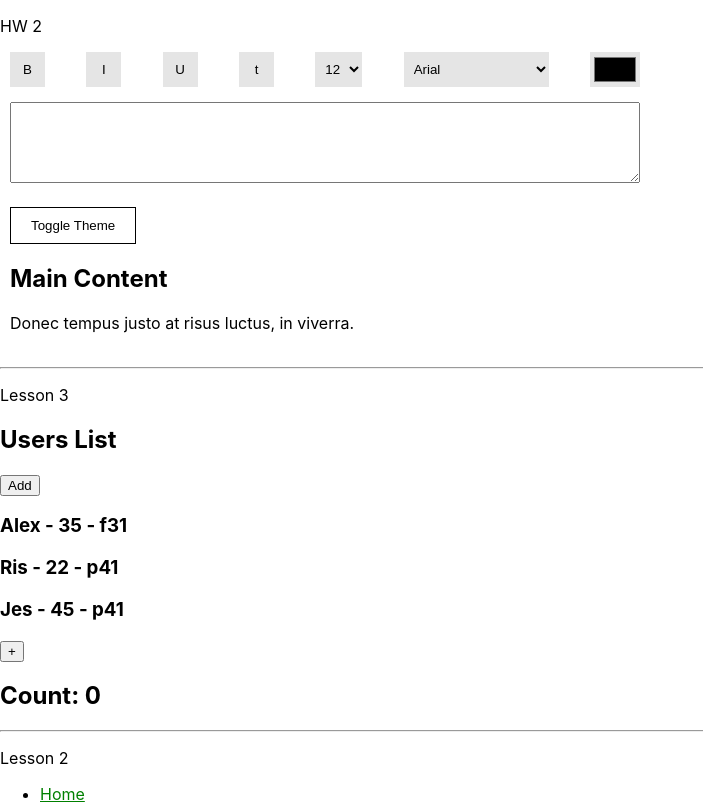
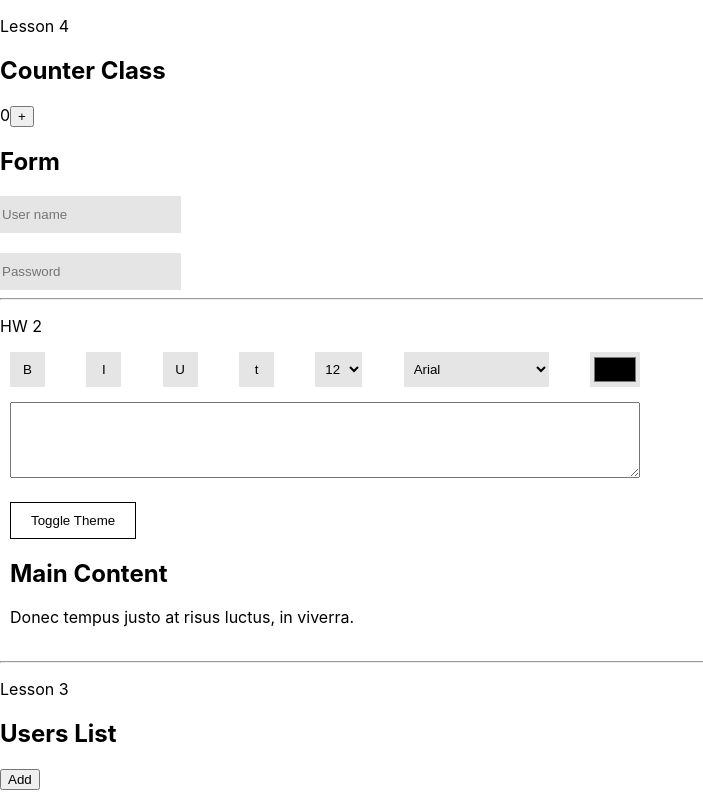
Before and after one commit to DaniilSob2004/FirstProject_React, a React (Create React App) app: page / in a window 1280 px wide. Shown: the top 804 px of the page, without its empty margins (0-703 px from the left). Built offline with nearby package versions, Linux system fonts and the light colour scheme.

Commit message:
Added form and modified hw2

```diff
--- a/src/App.css
+++ b/src/App.css
@@ -1,3 +1,7 @@
 .row {
   background-color: rgb(225, 255, 170);
 }
+
+.error {
+    color: red;
+}
--- a/src/App.js
+++ b/src/App.js
@@ -14,10 +14,19 @@ import NotFound from './less2/NotFound'
 import Navigation from './less2/Navigation'
 import UserList from './less3/UserList'
 import Counter from './less3/Counter'
+import CounterClass from './less4/CounterClass'
+import Form1 from './less4/Form1'
 
 function App() {
   return (
     <>
+      <div>
+        <p>Lesson 4</p>
+        <CounterClass/>
+        <Form1/>
+      </div>
+      <hr/>
+
       <div>
         <p>HW 2</p>
         <TextEditor/>
--- a/src/hw/TextEditor/TextEditor.jsx
+++ b/src/hw/TextEditor/TextEditor.jsx
@@ -2,73 +2,92 @@ import { React, useState } from 'react'
 import classes from './TextEditor.module.css'
 
 function TextEditor() {
-    const [isBold, setIsBold] = useState(false);
-    const [isItalic, setIsItalic] = useState(false);
-    const [isUnderline, setIsUnderline] = useState(false);
-    const [isUppercase, setIsUppercase] = useState(false);
+    const [editorState, setEditorState] = useState({
+        isBold: false,
+        isItalic: false,
+        isUnderline: false,
+        isUppercase: false,
+        fontSize: 12,
+        color: '',
+        font: 'Arial'
+    });
+    const fontSizeArr = [12, 24, 32, 64];
+    const fontArr = [
+        'Arial',
+        'Times New Roman',
+        'Helvetica',
+        'Verdana'
+    ];
 
-    function boldClick() {
-        setIsBold(isBold => !isBold);
-    }
+    const toggleStyle = style => {
+        setEditorState(prevState => ({
+            ...prevState,  // копируем состояние
+            [style]: !prevState[style]  // меняем bool значение
+        }));
+    };
 
-    function italicClick() {
-        setIsItalic(isItalic => !isItalic);
-    }
-
-    function underlineClick() {
-        setIsUnderline(isUnderline => !isUnderline);
-    }
-
-    function uppercaseClick() {
-        setIsUppercase(isUppercase => !isUppercase);
-    }
+    const handleChange = e => {
+        setEditorState(prevState => ({
+            ...prevState,  // копируем состояние
+            [e.target.name]: e.target.value  // меняем значение
+        }));
+    };
 
     return (
         <div className={classes.container}>
             <div className={classes.panelBlock}>
                 <button
-                    onClick={boldClick}
-                    className={`${isBold && classes.bold}`}>B
+                    onClick={() => toggleStyle('isBold')}
+                    className={`${editorState.isBold && classes.bold}`}>B
                 </button>
                 <button
-                    onClick={italicClick}
-                    className={`${isItalic && classes.italic}`}>I
+                    onClick={() => toggleStyle('isItalic')}
+                    className={`${editorState.isItalic && classes.italic}`}>I
                 </button>
                 <button
-                    onClick={underlineClick}
-                    className={`${isUnderline && classes.underline}`}>U
+                    onClick={() => toggleStyle('isUnderline')}
+                    className={`${editorState.isUnderline && classes.underline}`}>U
                 </button>
                 <button
-                    onClick={uppercaseClick}
-                    className={`${isUppercase && classes.uppercase}`}>t
+                    onClick={() => toggleStyle('isUppercase')}
+                    className={`${editorState.isUppercase && classes.uppercase}`}>t
                 </button>
 
-                <select>
-                    <option value="12">12</option>
-                    <option value="24">24</option>
-                    <option value="32">32</option>
-                    <option value="64">64</option>
+                <select
+                  onChange={handleChange}
+                  name="fontSize"
+                  value={editorState.fontSize}>
+                    { fontSizeArr.map(value => <option key={value} value={value}>{value}</option>) }
                 </select>
 
-                <select>
-                    <option value="Arial">Arial</option>
-                    <option value="Times New Roman">Times New Roman</option>
-                    <option value="Helvetica">Helvetica</option>
-                    <option value="Verdana">Verdana</option>
+                <select
+                  onChange={handleChange}
+                  name="font"
+                  value={editorState.font}>
+                    { fontArr.map(value => <option key={value} value={value}>{value}</option>) }
                 </select>
 
-                <input type="color" />
+                <input
+                    type="color"
+                    onChange={handleChange}
+                    name="color"
+                    value={editorState.color} />
             </div>
             <textarea
                 rows="5"
                 className={`${classes.texteditor}
-                            ${isBold ? classes.bold : ''}
-                            ${isItalic ? classes.italic : ''}
-                            ${isUnderline && classes.underline}
-                            ${isUppercase && classes.uppercase}`}>
+                            ${editorState.isBold && classes.bold}
+                            ${editorState.isItalic && classes.italic}
+                            ${editorState.isUnderline && classes.underline}
+                            ${editorState.isUppercase && classes.uppercase}`}
+                style={{
+                    fontSize: `${editorState.fontSize}px`,
+                    color: `${editorState.color}`,
+                    fontFamily: `${editorState.font}`,
+                }}>
             </textarea>
         </div>
-    )
+    );
 }
 
 export default TextEditor
--- /dev/null
+++ b/src/less4/CounterClass.jsx
@@ -0,0 +1,27 @@
+import React, { PureComponent } from 'react'
+
+class CounterClass extends PureComponent {
+    constructor(props) {
+        super(props)
+
+        this.state = {
+            count: 0
+        }
+    }
+
+    plus() {
+        this.setState({count: this.state.count + 1});
+    }
+
+    render() {
+        return (
+            <>
+                <h2>Counter Class</h2>
+                <span>{this.state.count}</span>
+                <button onClick={() => this.plus()}>+</button>
+            </>
+        )
+    }
+}
+
+export default CounterClass
--- /dev/null
+++ b/src/less4/Form1.jsx
@@ -0,0 +1,72 @@
+import { React, PureComponent } from 'react'
+import '../App.css'
+
+class Form1 extends PureComponent {
+    constructor(props) {
+        super(props)
+
+        this.state = {
+            userName: "",
+            password: "",
+            isValid: {
+                userName: {
+                    pattern: /^\w{6,20}$/,
+                    flag: true
+                },
+                password: {
+                    pattern: /^\w{5,15}$/,
+                    flag: true
+                },
+            }
+        }
+    }
+
+    changeInputName = (e) => {
+        this.setState({[e.target.name]: e.target.value});
+    }
+
+    validate = (e) => {
+        const { name, value } = e.target;
+        let fieldInfo = this.state.isValid[name];
+        const isValid = fieldInfo.pattern.test(value);
+
+        this.setState(prevState => ({
+            isValid: {
+                ...prevState.isValid,  // оператор spread, который копирует предыдущий объект состояния isValid в новый объект
+                [name]: {
+                    ...prevState.isValid[name],  // копируем и изменяем только flag
+                    flag: isValid
+                }
+            }
+        }));
+    }
+
+    render() {
+        return (
+            <>
+                <h2>Form</h2>
+                <input
+                    type="text"
+                    name="userName"
+                    value={this.state.userName}
+                    onChange={this.changeInputName}
+                    onInput={this.validate}
+                    className={!this.state.isValid.userName.flag && 'error'}
+                    placeholder='User name' />
+                <span>{this.state.userName}</span>
+                <br/><br/>
+                <input
+                    type="text"
+                    name="password"
+                    value={this.state.password}
+                    onChange={this.changeInputName}
+                    onInput={this.validate}
+                    className={!this.state.isValid.password.flag && 'error'}
+                    placeholder='Password' />
+                <span>{this.state.password}</span>
+            </>
+        )
+    }
+}
+
+export default Form1
```
Also changed, not shown: 1 other file (tests, documents, lock files or other folders).
